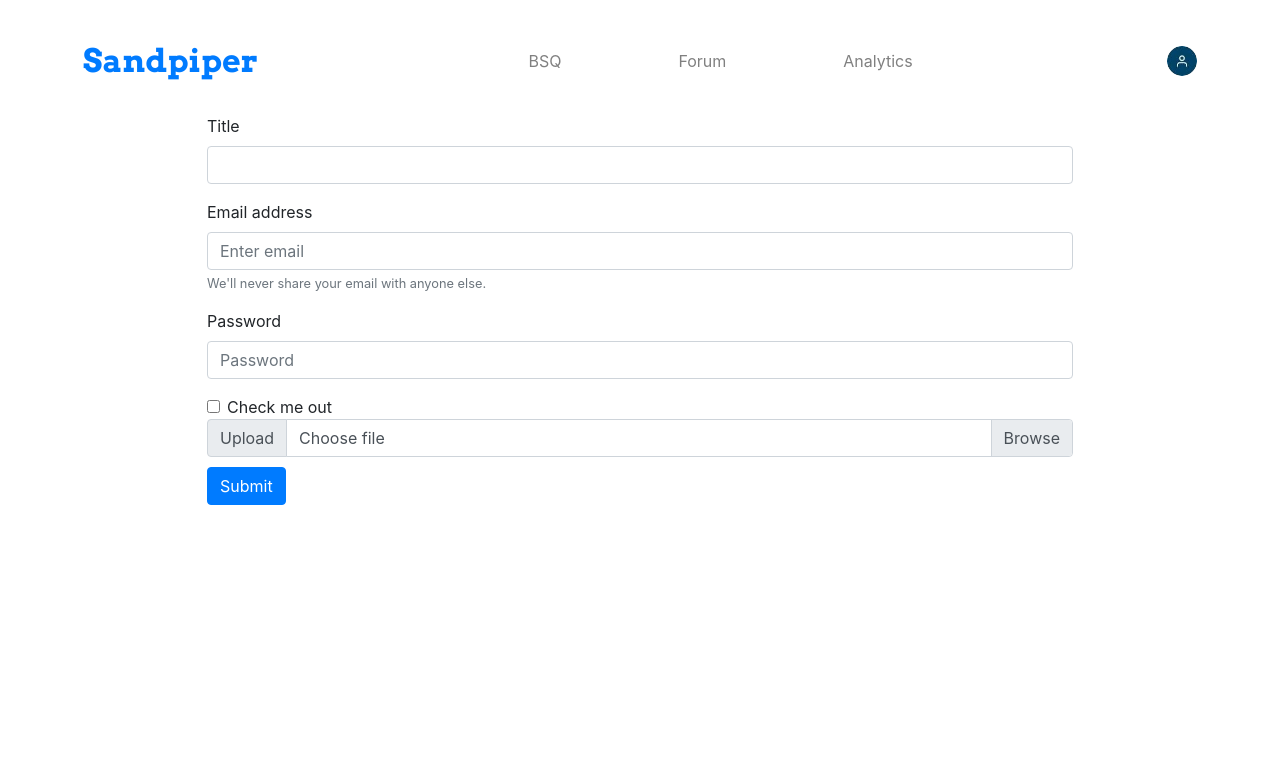
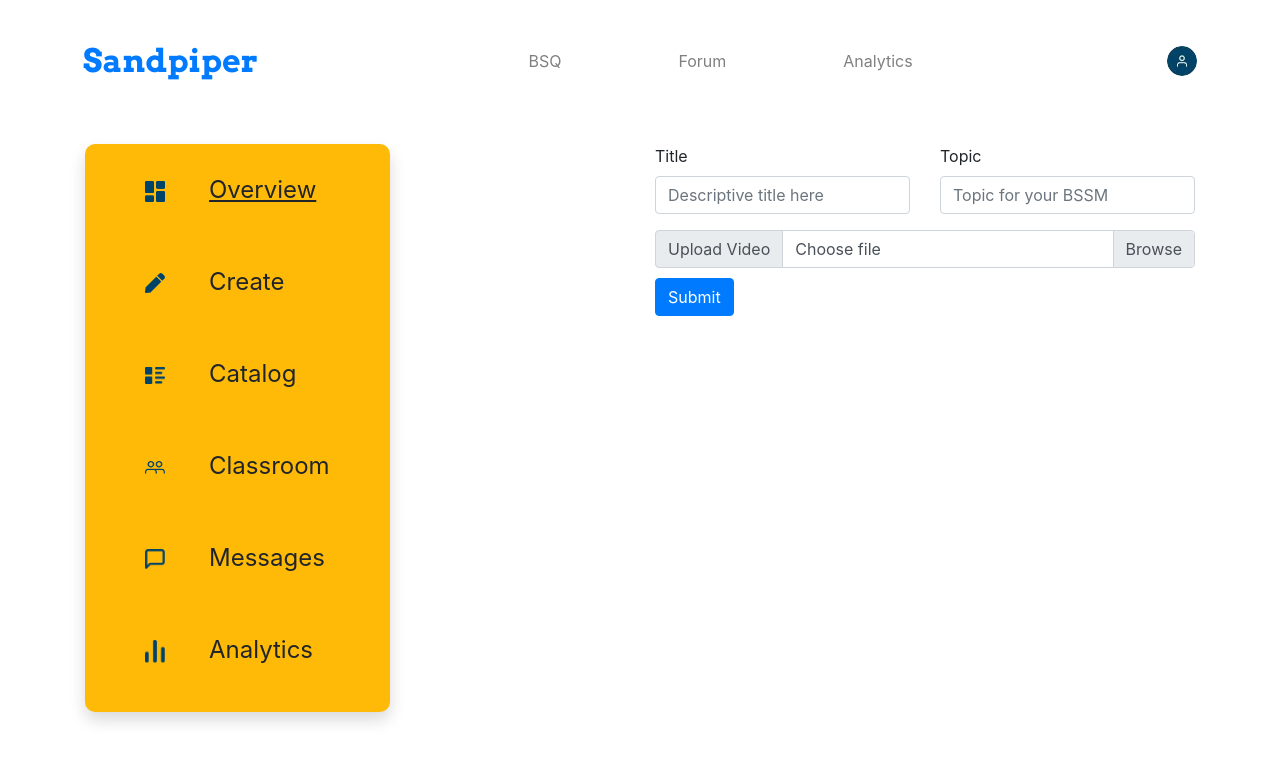
Before and after one commit to sammelanyogi/sandpiper, a Next.js app: page /create in a window 1280 px wide. Shown: the top 762 px of the page. Built offline with nearby package versions, Linux system fonts and the light colour scheme.

Commit message:
i'm sorry sathi i got busy ani gwach

```diff
--- a/components/BSSMUpload/index.js
+++ b/components/BSSMUpload/index.js
@@ -1,26 +1,22 @@
 import Upload from "./upload"
 import Input from "./input"
-export default function BSSMUpload() {
+export default function BSSMUpload({ className }) {
     return (
+        <div >
             <form onSubmit={e => e.preventDefault()}>
-            <Input describe="Title" placeholder />
-            <div class="form-group">
-                <label for="exampleInputEmail1">Email address</label>
-                <input type="email" class="form-control" id="exampleInputEmail1" aria-describedby="emailHelp" placeholder="Enter email" />
-                <small id="emailHelp" class="form-text text-muted">We'll never share your email with anyone else.</small>
+                <div className="row">
+                    <div className="col">
+                        <Input describe="Title" placeholder="Descriptive title here" />
                     </div>
-            <div class="form-group">
-                <label for="exampleInputPassword1">Password</label>
-                <input type="password" class="form-control" id="exampleInputPassword1" placeholder="Password" />
+                    <div className="col">
+                        <Input describe="Topic" placeholder="Topic for your BSSM" />
                     </div>
-            <div class="form-check">
-                <input type="checkbox" class="form-check-input" id="exampleCheck1" />
-                <label class="form-check-label" for="exampleCheck1">Check me out</label>
                 </div>
 
                 <Upload />
-            <button type="submit" class="btn btn-primary">Submit</button>
+                <button type="submit" className="btn btn-primary">Submit</button>
 
             </form>
+        </div>
     )
 }
--- a/components/BSSMUpload/input.js
+++ b/components/BSSMUpload/input.js
@@ -1,11 +1,11 @@
 export default function Input({ describe = "", type = 'text', placeholder = "", smallText }) {
     return (
-        <div class="form-group">
-            <label for="exampleInputEmail1">{describe}</label>
-            <input type={type} class="form-control" placeholder={placeholder} />
+        <div className="form-group">
+            <label >{describe}</label>
+            <input type={type} className="form-control" placeholder={"" + placeholder} />
 
             {!!smallText &&
-                <small class="form-text text-muted">{smallText}</small>
+                <small className="form-text text-muted">{smallText}</small>
             }
         </div>
     )
--- a/components/BSSMUpload/upload.js
+++ b/components/BSSMUpload/upload.js
@@ -5,7 +5,7 @@ export default function Upload() {
             <div className="input-group">
                 <div className="input-group-prepend">
                     <span className="input-group-text" id="inputGroupFileAddon01">
-                        Upload
+                        Upload Video
                     </span>
                 </div>
                 <div className="custom-file">
--- a/components/creator/SideBar.js
+++ b/components/creator/SideBar.js
@@ -2,13 +2,14 @@ import { useState } from "react";
 export default function SideBar(props) {
   const [current, setCurrent] = useState(0);
   return (
-    <>
+    <div className={props.className}>
       <div className="orange shadow px-5">
         <table className="table table-borderless">
-          <div className="d-flex flex-column justify-content-between ">
+          <tbody className="d-flex flex-column justify-content-between ">
             {data.map((item, index) => {
               return (
                 <tr
+                  key={index}
                   onClick={() => {
                     props.getValue(index);
                     setCurrent(index);
@@ -23,7 +24,7 @@ export default function SideBar(props) {
                 </tr>
               );
             })}
-          </div>
+          </tbody>
         </table>
       </div>
       <style jsx>
@@ -53,7 +54,7 @@ export default function SideBar(props) {
           }
         `}
       </style>
-    </>
+    </div>
   );
 }
 
--- a/pages/create.js
+++ b/pages/create.js
@@ -1,20 +1,29 @@
 import Layout from "../components/Layout";
 import BSSMUpload from "../components/BSSMUpload";
+import Sidebar from "../components/creator/SideBar"
 import axios from "axios"
 
 export default function Forum() {
     return (
         <>
             <Layout title="Forum">
-                <div className="container">
-                    <BSSMUpload />
+                <div className="container mx-auto">
+                    <div className="row">
+                        <div className="col">
+                            <Sidebar getValue={x => console.log(x)} />
+                        </div>
+                        <div className="col">
+                            <BSSMUpload />
+                        </div>
+                    </div>
                 </div>
             </Layout >
             <style jsx>
                 {`
                     .container{
-                        width:70%;
+                        width:90%;
                         display:block;
+                        margin-top:30px;
                     }
                 `}
             </style>
```
Lines whose indentation alone changed are shown as unchanged.
